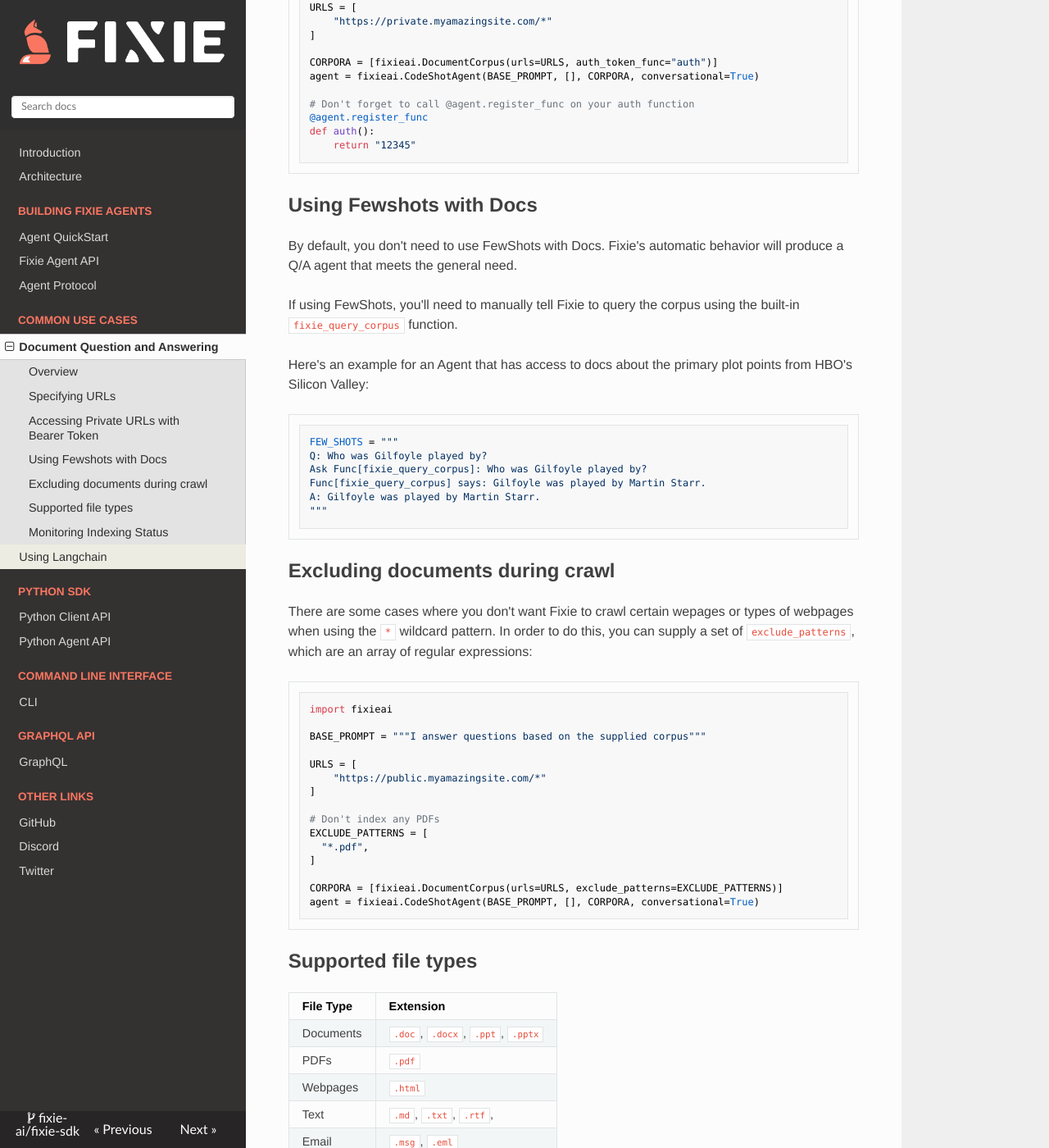
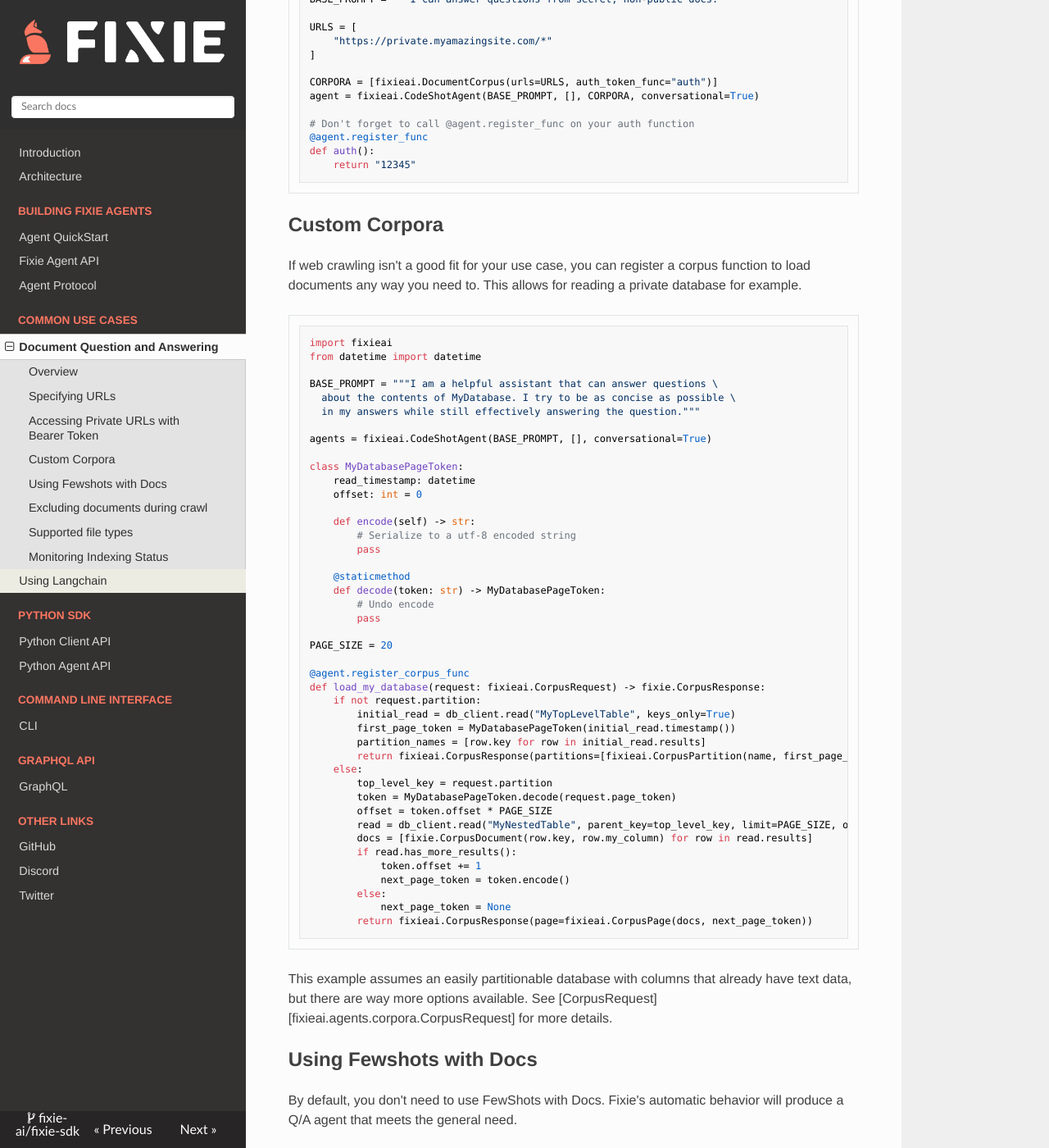
Before and after one commit to fixie-ai/fixie-sdk-js, an MkDocs documentation site: the page built from docs/document-qa.md, in a window 1280 px wide and 1400 px high, scrolled down 1995 px. Shown: the whole window at 82% size. Built offline with MkDocs 1.6.1, drawn with Linux system fonts in a browser that asks for light colours; nearby versions of some CDN libraries; a script that is not in the unit is left out; comment, search, counter and statistics services are not loaded; some of the changed text lies outside the part shown.

Commit message:
Add section about custom corpora to docs QA page. Also reformat docstrings for better generated documentation. Finally, fix some docs generation warnings.

````diff
--- a/docs/document-qa.md
+++ b/docs/document-qa.md
@@ -4,7 +4,7 @@
 
 One of the most popular use cases for LLMs is doing question answering (Q/A) over a large corpus of unstructured data.
 
-Fixie makes it possible to quickly build Q/A Agents by automatically crawling a set of developer-provided URLs, generating embeddings, chunking the data, and storing it inside of a Vector Database for efficient retrieval.
+Fixie makes it possible to quickly build Q/A Agents by automatically crawling a set of developer-provided URLs, generating embeddings, chunking the data, and storing it inside of a Vector Database for efficient retrieval. For data sets that aren't easily available to a web crawler, Fixie also supports [custom corpora](#custom-corpora).
 
 To get started, let's look at a simple [CodeShotAgent](/agents/#CodeShotAgent) that answers questions about Python:
 
@@ -85,6 +85,58 @@ def auth():
     return "12345"
 ```
 
+## Custom Corpora
+
+If web crawling isn't a good fit for your use case, you can register a corpus function to load documents any way you need to. This allows for reading a private database for example.
+
+```python
+import fixieai
+from datetime import datetime
+
+BASE_PROMPT = """I am a helpful assistant that can answer questions \
+  about the contents of MyDatabase. I try to be as concise as possible \
+  in my answers while still effectively answering the question."""
+
+agents = fixieai.CodeShotAgent(BASE_PROMPT, [], conversational=True)
+
+class MyDatabasePageToken:
+    read_timestamp: datetime
+    offset: int = 0
+
+    def encode(self) -> str:
+        # Serialize to a utf-8 encoded string
+        pass
+
+    @staticmethod
+    def decode(token: str) -> MyDatabasePageToken:
+        # Undo encode
+        pass
+
+PAGE_SIZE = 20
+
+@agent.register_corpus_func
+def load_my_database(request: fixieai.CorpusRequest) -> fixie.CorpusResponse:
+    if not request.partition:
+        initial_read = db_client.read("MyTopLevelTable", keys_only=True)
+        first_page_token = MyDatabasePageToken(initial_read.timestamp())
+        partition_names = [row.key for row in initial_read.results]
+        return fixieai.CorpusResponse(partitions=[fixieai.CorpusPartition(name, first_page_token) for name in partition_names])
+    else:
+        top_level_key = request.partition
+        token = MyDatabasePageToken.decode(request.page_token)
+        offset = token.offset * PAGE_SIZE
+        read = db_client.read("MyNestedTable", parent_key=top_level_key, limit=PAGE_SIZE, offset=offset, read_timestamp=token.read_timestamp)
+        docs = [fixie.CorpusDocument(row.key, row.my_column) for row in read.results]
+        if read.has_more_results():
+            token.offset += 1
+            next_page_token = token.encode()
+        else:
+            next_page_token = None
+        return fixieai.CorpusResponse(page=fixieai.CorpusPage(docs, next_page_token))
+```
+
+This example assumes an easily partitionable database with columns that already have text data, but there are way more options available. See [CorpusRequest][fixieai.agents.corpora.CorpusRequest] for more details.
+
 ## Using Fewshots with Docs
 
 By default, you don't need to use FewShots with Docs. Fixie's automatic behavior will produce a Q/A agent that meets the general need.
````
Also changed, not shown: docs/agents.md (+6 -6 lines), docs/python-agent-api.md (+4 -0 lines), 1 other file.
